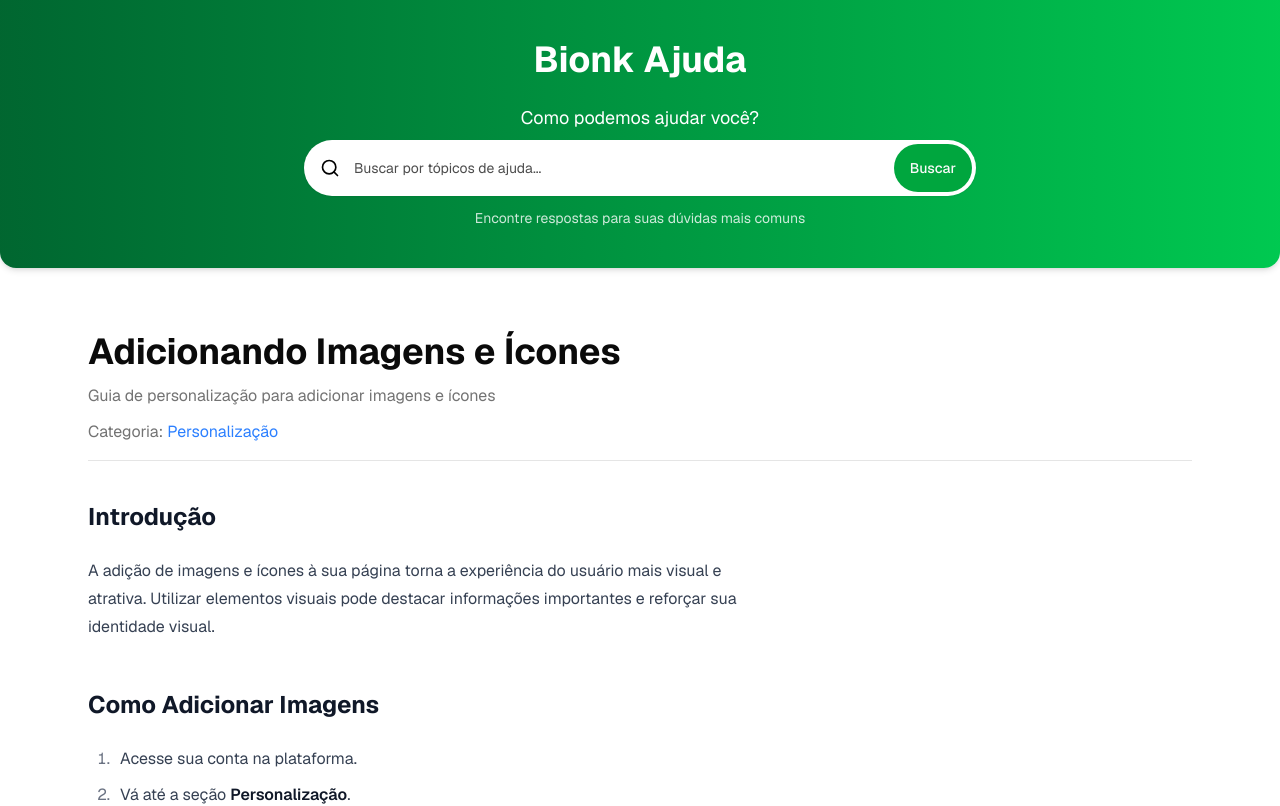
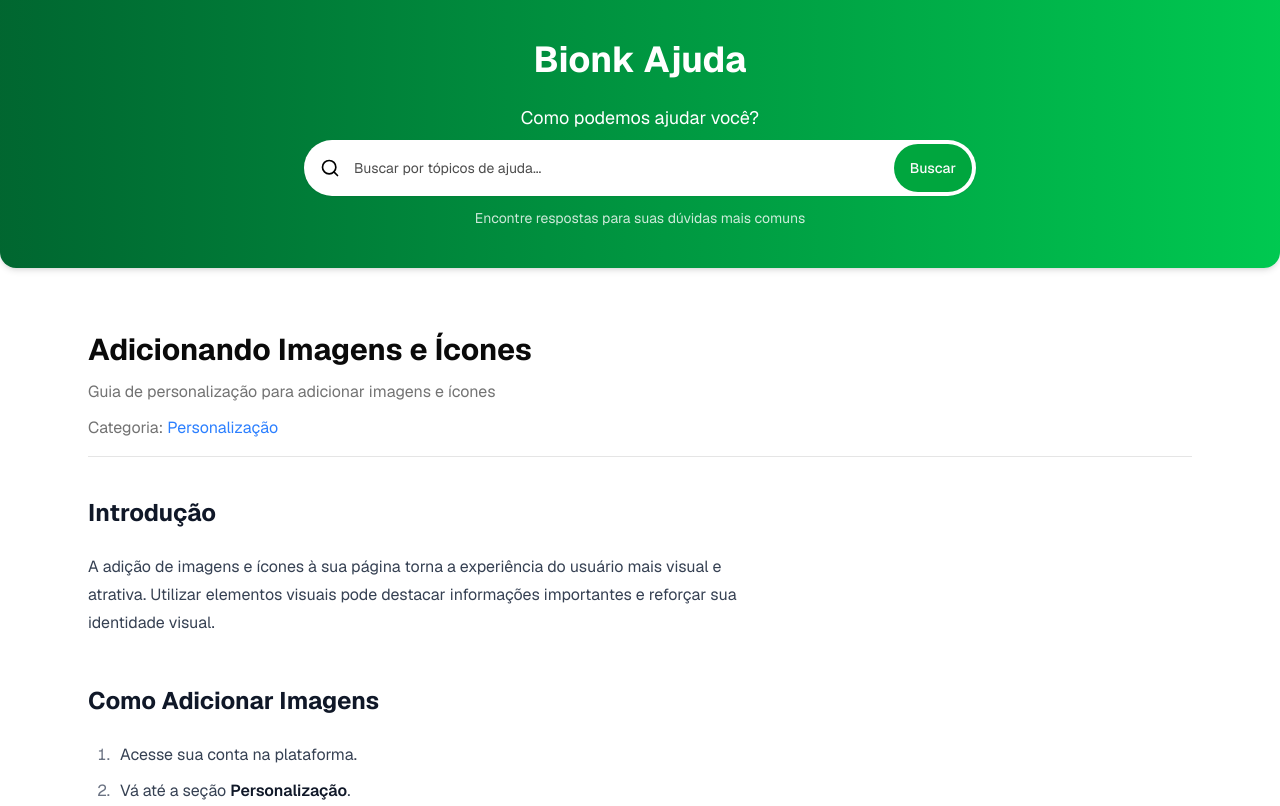
Before and after one commit to gabriellucasvh/bionk, a Next.js app: page /ajuda/guia/adicionando-imagens-e-icones in a window 1280 px wide. Shown: the top 806 px of the page. Built offline with nearby package versions, Linux system fonts and the light colour scheme; a web font is replaced by a local one.

Commit message:
style: Títulos das guias diminuídos de 4xl para 3xl

```diff
--- a/src/app/(public)/ajuda/guia/[slug]/page.tsx
+++ b/src/app/(public)/ajuda/guia/[slug]/page.tsx
@@ -78,7 +78,7 @@ export default async function ArticlePage({ params }: PageProps) {
       <HeaderAjuda />
       <div className="container mx-auto lg:px-22 my-12 p-4">
         <header className="mb-10 border-b pb-4 space-y-3">
-          <h1 className="text-4xl font-bold">{data.title}</h1>
+          <h1 className="text-3xl font-bold">{data.title}</h1>
           <p className='text-muted-foreground'>{data.description}</p>
           <span className='text-muted-foreground'>Categoria: <Link href="/ajuda" className="text-blue-500 hover:underline">{data.category}</Link></span>
         </header>
```
